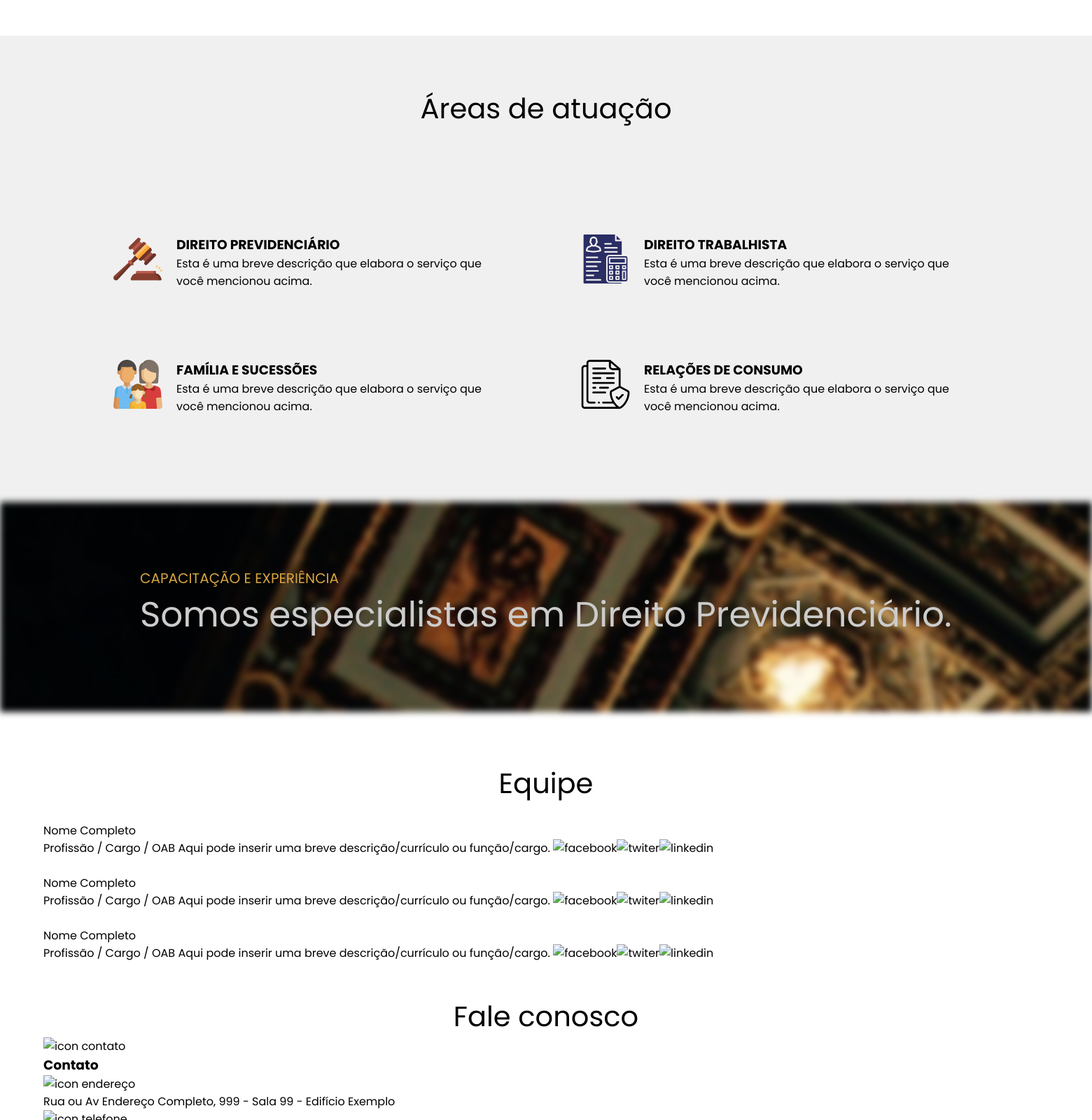
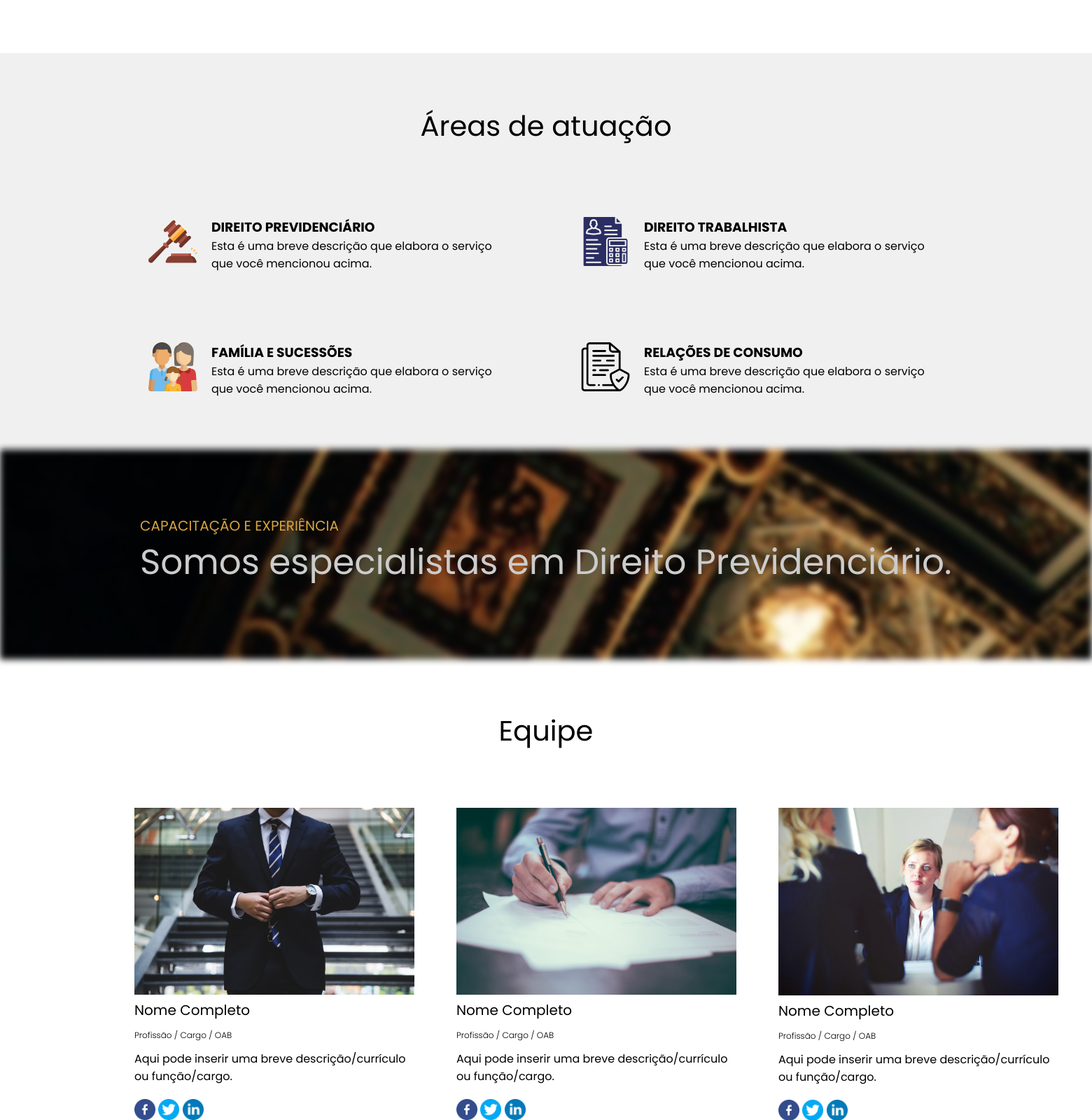
Before and after one commit to rosendo2015/sideAdvocacia, a PHP site: page / in a window 1560 px wide. Shown: the part 1123-2723 px from the top of the page at 70% size. Run offline with PHP 8.4, Linux system fonts and the light colour scheme.

Commit message:
equipe ok

```diff
--- a/index.html
+++ b/index.html
@@ -26,9 +26,7 @@
       </nav>
     </header>
     <main>
-      <section class="bannerImg">
-
-      </section>
+      <section class="bannerImg"></section>
 
       <section class="sobre">
         <h2>Sobre nós</h2>
@@ -106,45 +104,51 @@
           <h2>Somos especialistas em Direito Previdenciário.</h2>
         </div>
       </section>
-      <section>
+
+      <section class="equipe">
         <h2>Equipe</h2>
-        <div>
-          <img src="" alt="" />
-          <p>Nome Completo</p>
-          <span>Profissão / Cargo / OAB</span>
-          <span
-            >Aqui pode inserir uma breve descrição/currículo ou
-            função/cargo.</span>
-          <img src="" alt="facebook" /><img src="" alt="twiter" /><img
-            src=""
-            alt="linkedin"
-          />
-        </div>
-        <div>
-          <img src="" alt="" />
-          <p>Nome Completo</p>
-          <span>Profissão / Cargo / OAB</span>
-          <span
-            >Aqui pode inserir uma breve descrição/currículo ou
-            função/cargo.</span
-          >
-          <img src="" alt="facebook" /><img src="" alt="twiter" /><img
-            src=""
-            alt="linkedin"
-          />
-        </div>
-        <div>
-          <img src="" alt="" />
-          <p>Nome Completo</p>
-          <span>Profissão / Cargo / OAB</span>
-          <span
-            >Aqui pode inserir uma breve descrição/currículo ou
-            função/cargo.</span
-          >
-          <img src="" alt="facebook" /><img src="" alt="twiter" /><img
-            src=""
-            alt="linkedin"
-          />
+        <div class="container-equipe">
+          <div class="wrapper-eqp">
+            <img src="./assets/foto-adv1.jpg" alt="" />
+            <p>Nome Completo</p>
+            <span class="cargo"> Profissão / Cargo / OAB </span>
+            <span class="descricao">
+              Aqui pode inserir uma breve descrição/currículo ou função/cargo.
+            </span>
+            <div class="social">
+              <img src="./assets/facebook.png" alt="facebook" />
+              <img src="./assets/twitter.png" alt="twiter" />
+              <img src="./assets/linkedin.png" alt="linkedin" />
+            </div>
+          </div>
+          <div class="wrapper-eqp">
+            <img src="./assets/foto-adv2.jpg" alt="" />
+            <p>Nome Completo</p>
+            <span class="cargo"> Profissão / Cargo / OAB </span>
+            <span class="descricao">
+              Aqui pode inserir uma breve descrição/currículo ou função/cargo.
+            </span>
+            <div class="social">
+              <img src="./assets/facebook.png" alt="facebook" />
+              <img src="./assets/twitter.png" alt="twiter" />
+              <img src="./assets/linkedin.png" alt="linkedin" />
+            </div>
+          </div>
+          <div class="wrapper-eqp">
+            <img src="./assets/foto-adv3.jpg" alt="" />
+            <div>
+              <p>Nome Completo</p>
+              <span class="cargo"> Profissão / Cargo / OAB </span>
+            <span class="descricao">
+              Aqui pode inserir uma breve descrição/currículo ou função/cargo.
+            </span>
+            </div>
+            <div class="social">
+              <img src="./assets/facebook.png" alt="facebook" />
+              <img src="./assets/twitter.png" alt="twiter" />
+              <img src="./assets/linkedin.png" alt="linkedin" />
+            </div>
+          </div>
         </div>
       </section>
       <section>
--- a/styles.css
+++ b/styles.css
@@ -34,7 +34,7 @@ header ul li{
   font-size: 18px;
 }
 section{
-  padding: 24px 62px;
+  padding: 24px 162px;
 }
 section h2{
   font-weight: 400;
@@ -62,7 +62,6 @@ margin: 50px 0;
 }
 .areas .wrapper-areas{
 display: flex;
-  padding: 50px;
 
 }
 .wrapper{
@@ -120,3 +119,38 @@ display: flex;
   margin-top: 0;
   margin-left: 200px;
 }
+.container-equipe{
+  display: flex;
+}
+
+.container-equipe p{
+  font-size: 20px;
+  font-weight: 500;
+}
+.container-equipe .cargo{
+  font-size: 12px;
+  font-weight: 300;
+  display: block;
+  margin: 12px 0;
+}
+.container-equipe .descricao{
+ font-size: 16px;
+ font-weight: 400;
+}
+.wrapper-eqp{
+  padding: 30px;
+}
+.equipe h2{
+margin-bottom: 50px;
+}
+.equipe img{
+width: 400px;
+}
+.social{
+  margin-top: 20px;
+}
+.social img{
+  width: 30px;
+  height: 30px;
+  cursor: pointer;
+}
```
Also changed, not shown: assets/facebook.png (added), assets/linkedin.png (added), assets/twitter.png (added).
